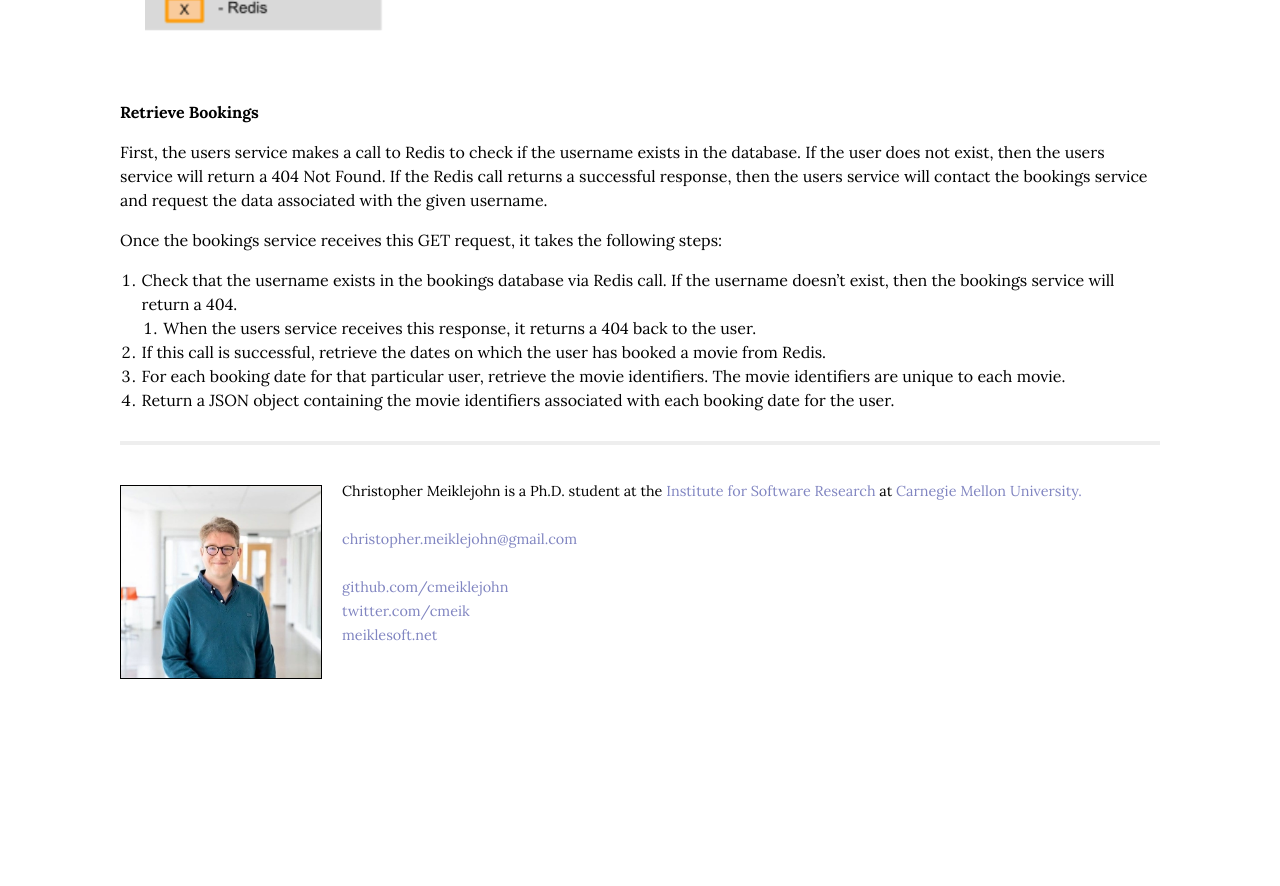
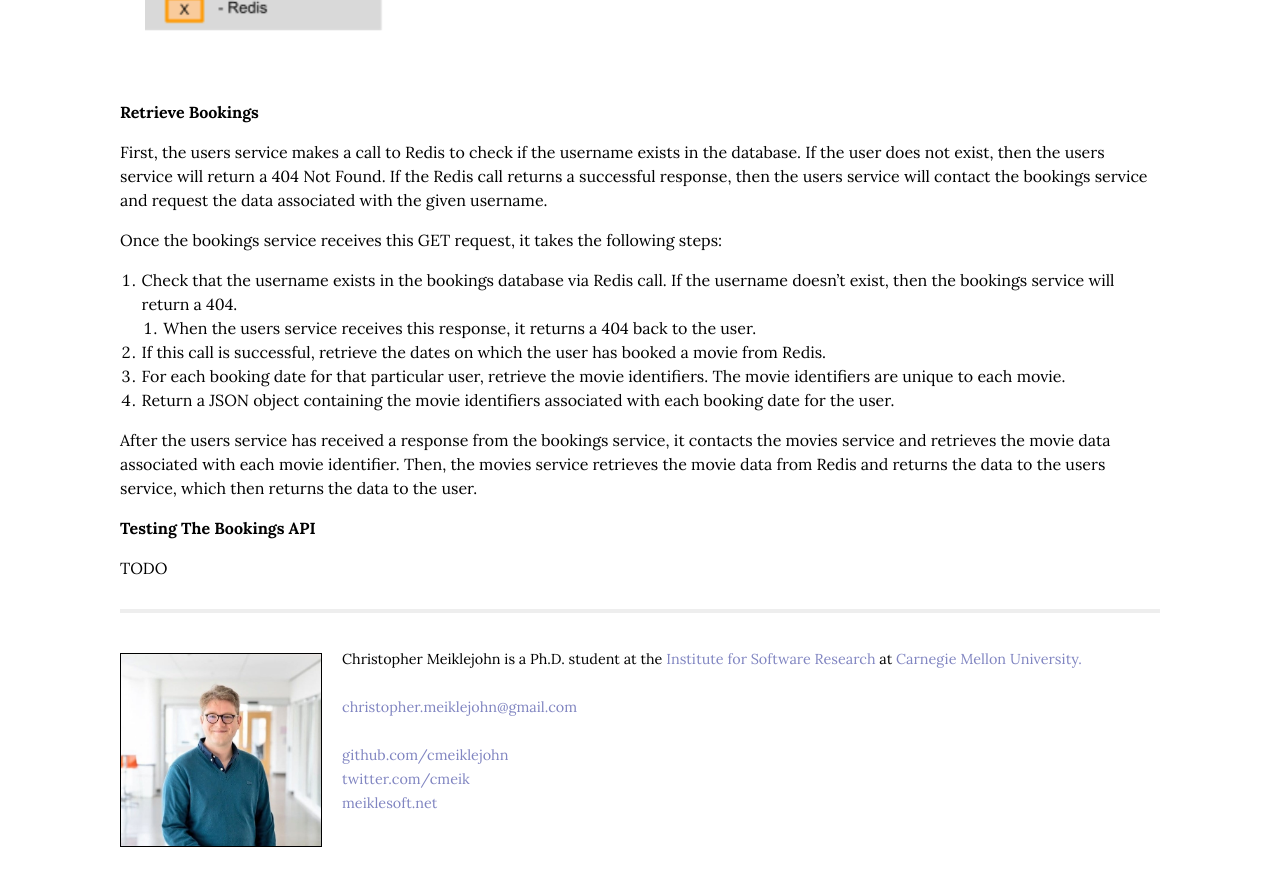
Before and after one commit to cmeiklejohn/cmeiklejohn.github.io, a Jekyll site: the page built from _posts/2022-06-02-extending-filibuster-to-db.markdown, in a window 1280 px wide and 900 px high, scrolled down 1803 px. Shown: the top 886 px of the window. Built offline with Jekyll 4.4.1, drawn with Linux system fonts in a browser that asks for light colours; some web fonts are replaced; before the commit the page ends 2535 px from its top, so only the background shows below that.

Commit message:
Stage new blog post.

```diff
--- a/_posts/2022-06-02-extending-filibuster-to-db.markdown
+++ b/_posts/2022-06-02-extending-filibuster-to-db.markdown
@@ -59,3 +59,10 @@ Once the bookings service receives this GET request, it takes the following step
 2. If this call is successful, retrieve the dates on which the user has booked a movie from Redis.
 3. For each booking date for that particular user, retrieve the movie identifiers. The movie identifiers are unique to each movie.
 4. Return a JSON object containing the movie identifiers associated with each booking date for the user.
+
+After the users service has received a response from the bookings service, it contacts the movies service and retrieves the movie data associated with each movie identifier. Then, the movies service retrieves the movie data from Redis and returns the data to the users service, which then returns the data to the user.
+
+## Testing The Bookings API
+
+
+TODO
```
